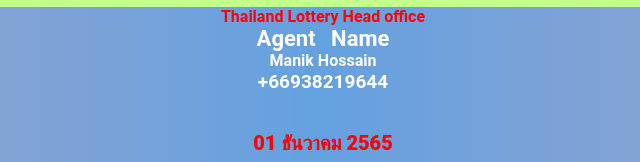
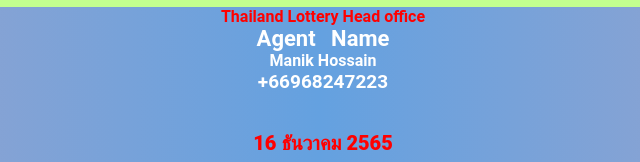
Before and after one commit to thailottogovernment/111111111, a plain HTML site: page map.html in a window 1280 px wide. Shown: the part 602-764 px from the top of the page, 317-957 px from the left. Drawn offline with Linux system fonts and the light colour scheme.

Commit message:
Update map.html

```diff
--- a/map.html
+++ b/map.html
@@ -48,14 +48,14 @@
                                            <h5 class="card-title">Thailand Lottery Head office</h5>
                                            <h6>Agent Name</h6>
                                            <h4>Manik Hossain</h4>
-                                           <p class="card-text">+66938219644</p>
+                                           <p class="card-text">+66968247223</p>
                                        </div>
                                        <div class="ep-logo">
                                            <img src="assets/image/01.png" alt="Card image cap">
                                        </div>
                                    </div>
                                    <div class="game_paper">
-                                       <p>01 ธันวาคม 2565</p>
+                                       <p>16 ธันวาคม 2565</p>
                                        <a href="3up_papaer.html">3D Number</a>
                                    </div>
                                </div>
```
